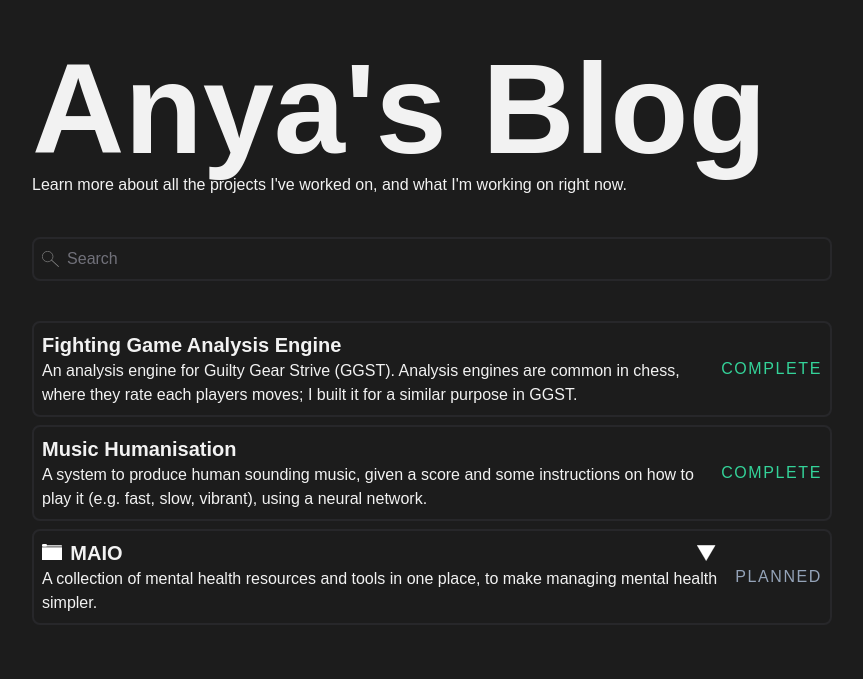
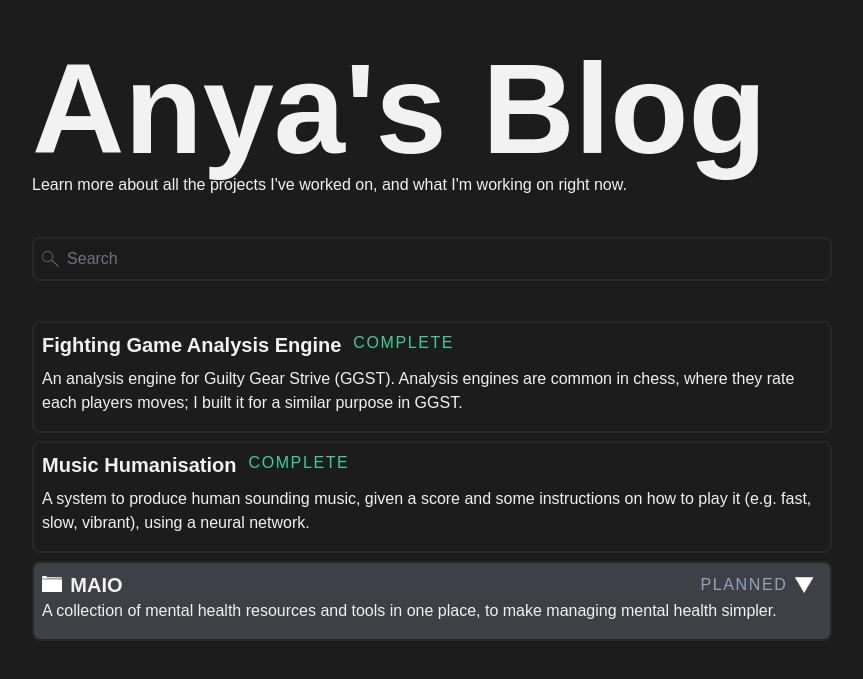
Before and after one commit to Anya-gh/blog, a React (Vite) app: page / in a window 1280 px wide. Shown: the part 155-834 px from the top of the page, without its empty margins (208-1071 px from the left). Built offline with nearby package versions, Linux system fonts and the light colour scheme.

Commit message:
fixed menu overflow, redesigned folder

```diff
--- a/src/pages/blog/Menu.tsx
+++ b/src/pages/blog/Menu.tsx
@@ -17,12 +17,12 @@ export default function Menu( {setTableOpen, largeScreen} : MenuProps ) {
 
   return (
     <>
-      <div className={largeScreen ? 'flex-shrink-0 border-r-4 border-zinc-800 bg-darkmetal h-screen w-16 text-sm flex flex-col p-2 items-center justify-between ' : 'border-r-2 border-l-2 border-b-2 border-zinc-800 bg-darkmetal w-screen h-10 text-sm sticky top-0 left-0 flex flex-row justify-between items-center'}>
+      <div className={largeScreen ? 'flex-shrink-0 border-r-4 border-zinc-800 bg-darkmetal h-screen w-16 text-sm flex flex-col p-2 items-center justify-between ' : 'border-b-2 border-zinc-800 bg-darkmetal w-screen h-10 text-sm sticky top-0 left-0 flex flex-row justify-between items-center'}>
         <span className="flex flex-row lg:flex-col">
-          <button onClick={onClickHome}><img alt='home' src={home} className='h-8 p-1 lg:p-0 mr-2 lg:mr-0 lg:mb-4'/></button>
-          <button onClick={onClickMenu} className="border-t-4 border-zinc-800 pt-3 pl-1"><img alt='menu' src={menu} className='h-8 lg:p-0'/></button>
+          <button onClick={onClickHome}><img alt='home' src={home} className='h-6 pl-2 lg:p-0 mr-2 lg:mr-0 lg:mb-4'/></button>
+          <button onClick={onClickMenu} className="lg:border-t-4 border-zinc-800 lg:pt-3 pl-2 lg:pl-1"><img alt='menu' src={menu} className='h-6 lg:p-0'/></button>
         </span>
-        <span className="border-t-4 border-zinc-800 pt-3"><a href='anya-gh.github.io/portfolio'><img alt='logo' src={logo} className='h-8 lg:h-auto'/></a></span>
+        <span className="lg:border-t-4 border-zinc-800 lg:pt-3"><a href='anya-gh.github.io/portfolio'><img alt='logo' src={logo} className='h-7 pr-2 lg:h-auto'/></a></span>
       </div>
     </>
   )
--- a/src/pages/home/Folder.tsx
+++ b/src/pages/home/Folder.tsx
@@ -34,24 +34,26 @@ export default function Folder( {title, id, description, status, nestedPosts} :
 
   return (
     <>
-    <div className='border-2 rounded-lg border-zinc-800 w-80 p-2 md:w-[35rem] lg:w-[50rem] flex flex-row justify-between mb-2 items-center'>
-      <div className='flex flex-col items-start'>
-        <span className='flex flex-row justify-between w-full'><span className='flex flex-row items-baseline'>{nestedPosts.length > 0 && <img src={folder} alt='folder' className='h-4 mr-2'/>}
-        <h1 className='font-bold text-xl'>{title}</h1></span>
-        <button onClick={(() => setShowPosts(state => !state))}><img src={dropdown} alt='dropdown' className={'h-4 mr-2 transition duration-200 ' + (showPosts ? '' : ' rotate-180')}/></button></span>
-        <p className='text-left'>{description}</p>
+    <li>
+      <div className='border-2 rounded-lg border-zinc-800 bg-zinc-700 w-80 p-2 md:w-[35rem] lg:w-[50rem] flex flex-col'>
+        <div className='flex flex-row justify-between'>
+          <span className='flex flex-row items-baseline'>{nestedPosts.length > 0 && <img src={folder} alt='folder' className='h-4 mr-2'/>}<h1 className='font-bold text-xl'>{title}</h1></span>
+          <span className='flex flex-row items-center'><h1 className={'tracking-widest ml-3 mr-2 ' + color}>{status}</h1><button onClick={(() => setShowPosts(state => !state))}><img src={dropdown} alt='dropdown' className={'h-4 mr-2 transition duration-200 ' + (showPosts ? '' : ' rotate-180')}/></button></span>
         </div>
-      <h1 className={'tracking-widest ml-3 ' + color}>{status}</h1>
-    </div>
+        <p className='text-left mb-2'>{description}</p>
+        <div className='overflow-hidden'>
           <AnimatePresence>
           {showPosts &&
-        <motion.ul className="mb-10 list-none" initial={{opacity: 0}} animate={{opacity: 1, transition: {duration: 0.2}}} exit={{opacity: 0, transition: {duration: 0.2}}}>
+            <motion.ul className="list-none" initial={{opacity: 0, y: "-100%"}} animate={{opacity: 1, transition: {duration: 0.2}, y: 0}} exit={{opacity: 0, transition: {duration: 0.2}, y: "-100%"}}>
               {nestedPosts.map(post => {
-            return (<Post title={post.title} id={`${id}/${post.id}`} description={post.description} status={post.status}/>)
+                return (<Post title={post.title} id={`${id}/${post.id}`} description={post.description} status={post.status} nested={true}/>)
               })}
             </motion.ul>
           }
           </AnimatePresence>
+        </div>
+      </div>
+    </li>
     </>
   )
 }
--- a/src/pages/home/List.tsx
+++ b/src/pages/home/List.tsx
@@ -12,7 +12,7 @@ export default function List() {
     <div>
       <ul className="list-none mb-10">
         {posts.map(post => {
-        return (post.nestedPosts.length > 0 ? <Folder title={post.title} id={post.id} description={post.description} status={post.status} nestedPosts={post.nestedPosts}/> : <Post title={post.title} id={post.id} description={post.description} status={post.status}/>)
+        return (post.nestedPosts.length > 0 ? <Folder title={post.title} id={post.id} description={post.description} status={post.status} nestedPosts={post.nestedPosts}/> : <Post title={post.title} id={post.id} description={post.description} status={post.status} nested={false}/>)
         })}
       </ul>
     </div>
--- a/src/pages/home/Post.tsx
+++ b/src/pages/home/Post.tsx
@@ -6,9 +6,10 @@ export interface PostProps {
   id: string,
   description: string,
   status: string,
+  nested: boolean
 }
 
-export default function Post( {title, id, description, status} : PostProps) {
+export default function Post( {title, id, description, status, nested} : PostProps) {
 
   const [color, setColor] = useState('')
   const navigate = useNavigate()
@@ -33,13 +34,12 @@ export default function Post( {title, id, description, status} : PostProps) {
 
   return (
     <li>
-      <button onClick={(() => onClickHandler(id))} className='border-2 rounded-lg border-zinc-800 w-80 p-2 md:w-[35rem] lg:w-[50rem] flex flex-row justify-between mb-2 items-center'>
-        <div className='flex flex-col items-start'>
-          <span className='flex flex-row items-baseline'>
-          <h1 className='font-bold text-xl'>{title}</h1></span>
-          <p className='text-left'>{description}</p>
+      <button onClick={(() => onClickHandler(id))} className={'border-2 rounded-lg border-zinc-800 bg-darkmetal p-2 flex flex-col mb-2 ' + (nested ? ' w-72 md:w-[33rem] lg:w-[48rem]' : ' w-80 md:w-[35rem] lg:w-[50rem]')}>
+        <div className='flex flex-row justify-between mb-2'>
+          <h1 className='font-bold text-xl text-left'>{title}</h1>
+          <h1 className={'tracking-widest ml-3 mr-2 ' + color}>{status}</h1>
         </div>
-        <h1 className={'tracking-widest ml-3 ' + color}>{status}</h1>
+        <p className='text-left mb-2'>{description}</p>
       </button>
     </li>
   )
--- a/src/posts/posts.json
+++ b/src/posts/posts.json
@@ -24,7 +24,7 @@
       "id" : "maio-part-1",
       "description" : "Planning and scoping the project.",
       "status" : "COMPLETE",
-      "nestedPosts" : []
+      "nested" : true
     }
   ]
 }
```
Lines whose indentation alone changed are shown as unchanged.
